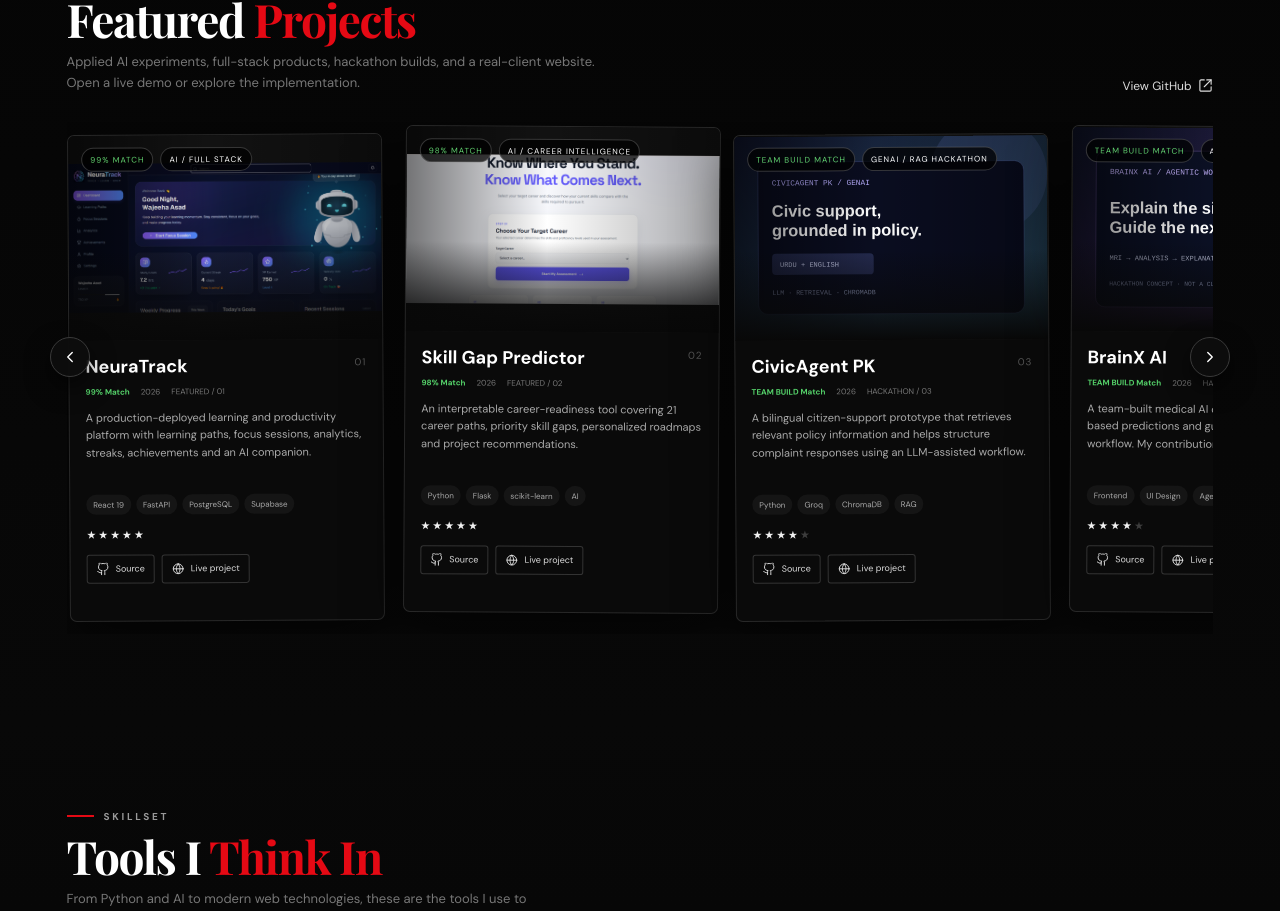
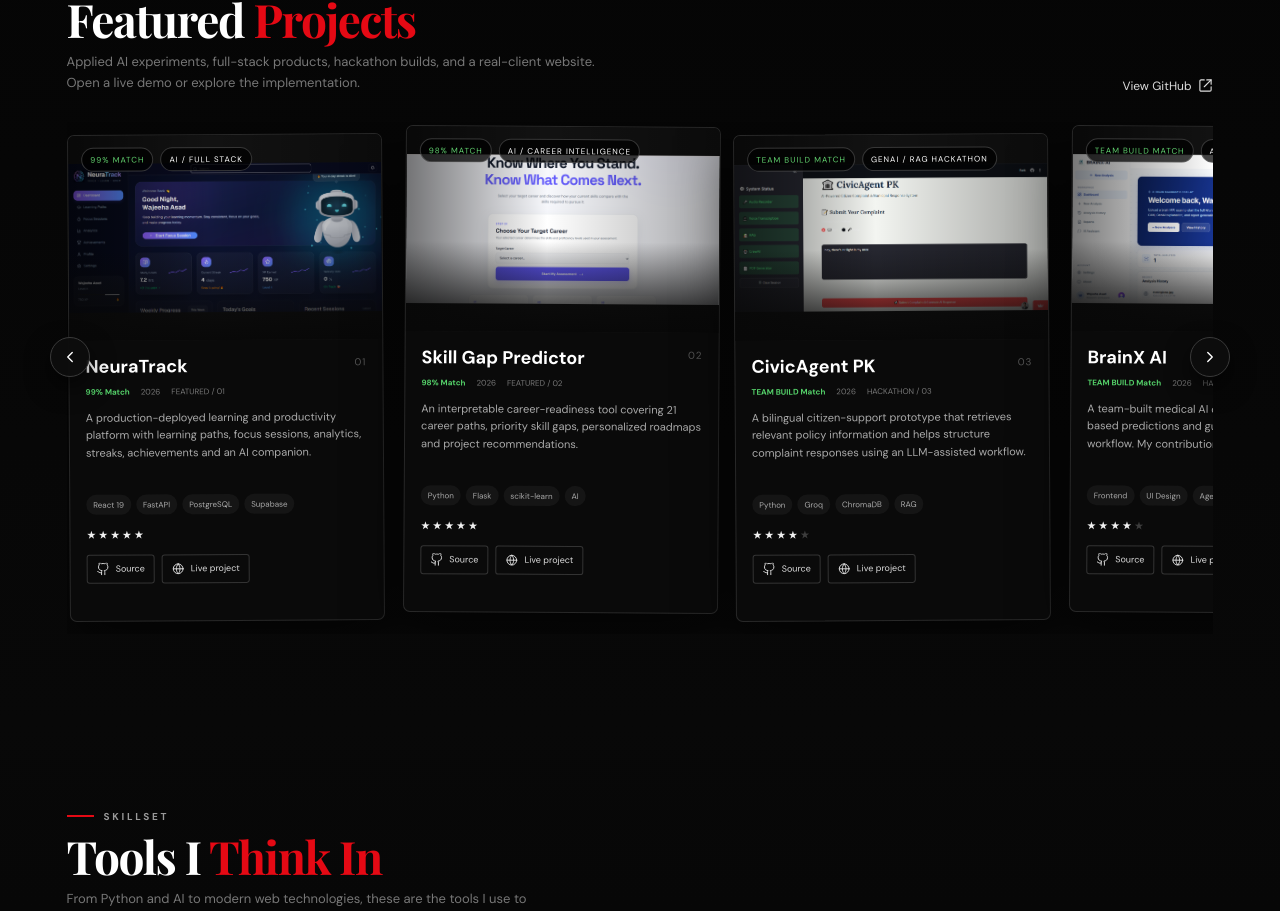
Before and after one commit to wajeeha-asad/wajeehaasad_Portfolio, a React (Vite) app: page / in a window 1280 px wide. Shown: the part 1558-2469 px from the top of the page. Built offline with nearby package versions, Linux system fonts and the light colour scheme; a web font is replaced by a local one.

Commit message:
Update main.tsx

```diff
--- a/src/main.tsx
+++ b/src/main.tsx
@@ -168,7 +168,7 @@ const projects = [
     match: 'TEAM BUILD',
     episode: 'HACKATHON / 03',
     tone: 'skill',
-    image: '/assets/projects/civicagent.svg',
+    image: '/assets/projects/civicagent-project.PNG',
     github: 'https://github.com/wajeeha-asad/CivicAgent-PK-wajeeha',
     live: 'https://civicagent-pk-2ulotjmrihrrvjc9tzqyqm.streamlit.app/',
   },
@@ -182,7 +182,7 @@ const projects = [
     match: 'TEAM BUILD',
     episode: 'HACKATHON / 04',
     tone: 'neura',
-    image: '/assets/projects/brainx.svg',
+    image: '/assets/projects/brainx-project.PNG',
     github: 'https://github.com/zaheer-ahmed77/BrainX-AI',
     live: 'https://BrainXAI.zaheer.tech',
   },
@@ -196,7 +196,7 @@ const projects = [
     match: 'CLIENT PROJECT',
     episode: 'CLIENT WORK / 05',
     tone: 'coffee',
-    image: '/assets/projects/flourish-well.svg',
+    image: '/assets/projects/flourishwell-website.PNG',
     github: 'https://github.com/wajeeha-asad/Flourish-Well-Website',
     live: 'https://flourish-well-website.vercel.app',
   },
```
